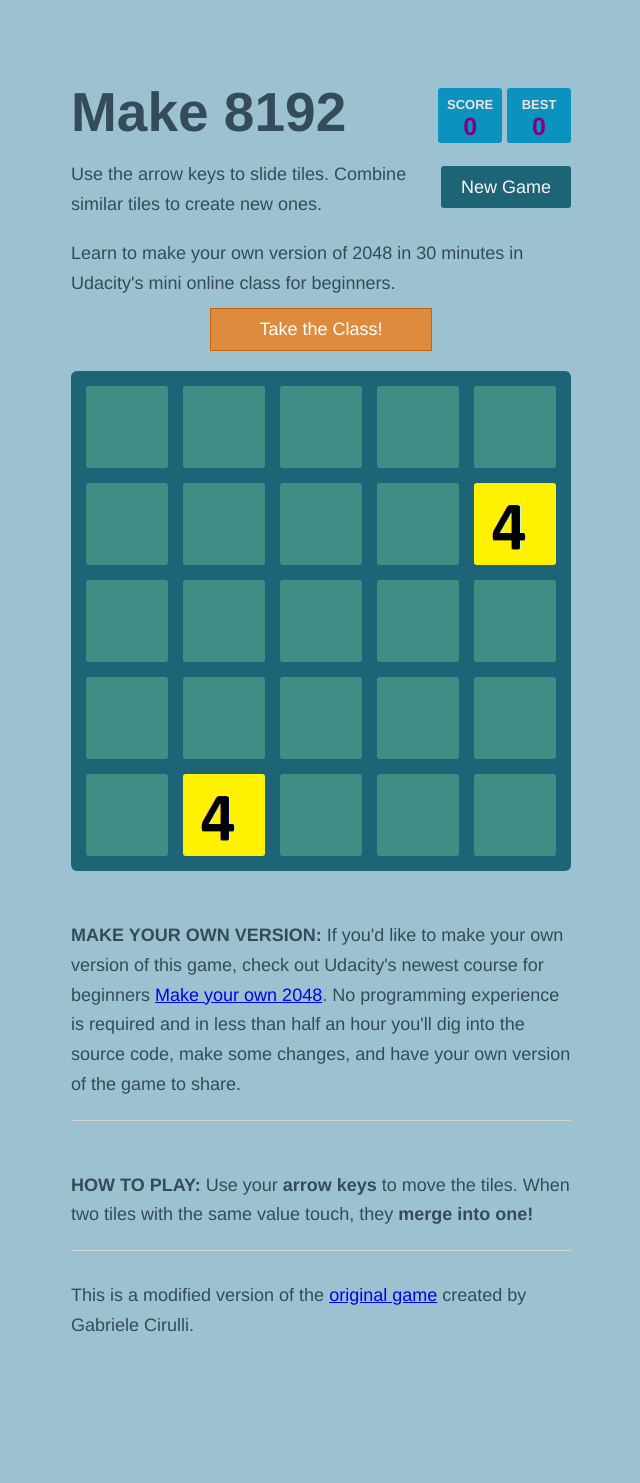
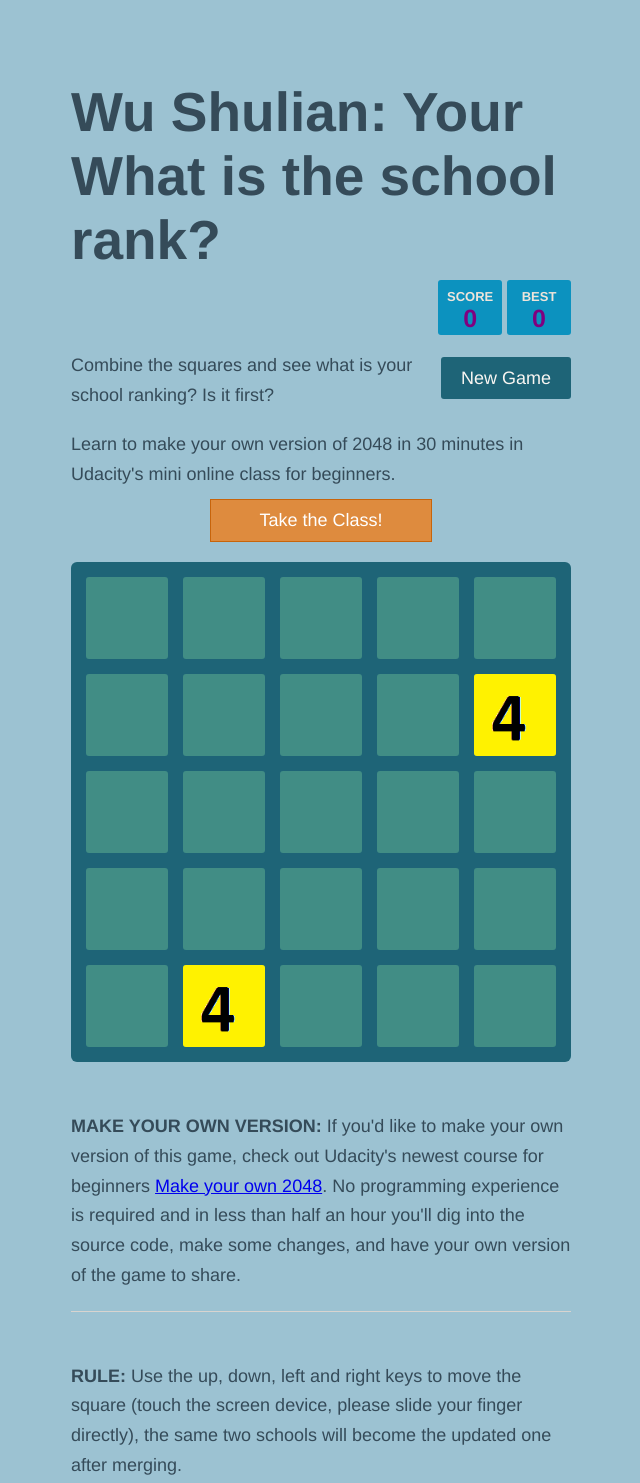
Before and after one commit to TheReal2048/Chinese-University-Ranking, a plain HTML site: page index.html in a window 1280 px wide. Shown: the top 1483 px of the page, without its empty margins (319-959 px from the left). Before the commit the page ends 1420 px from the top, so only its background shows below. Drawn offline with Linux system fonts and the light colour scheme.

Commit message:
Update index.html

```diff
--- a/index.html
+++ b/index.html
@@ -2,7 +2,7 @@
 <html lang="en" manifest="cache.appcache">
 <head>
   <meta charset="utf-8">
-  <title>Make and Play MB 8192</title>
+  <title>2048 Wushulian 2014 Edition</title>
 
   <link href="style/main.css" rel="stylesheet" type="text/css">
   <link href='http://fonts.googleapis.com/css?family=Source+Code+Pro:400,600,700' rel='stylesheet' type='text/css'>
@@ -25,7 +25,7 @@
 <body>
   <div class="container">
     <div class="heading">
-      <h1 class="title">Make 8192</h1>
+      <h1 class="title">Wu Shulian: Your What is the school rank?</h1>
       <div class="scores-container">
         <div class="score-container">0</div>
         <div class="best-container">0</div>
@@ -35,7 +35,7 @@
     <div class="above-game">
       <p class="game-intro">
       <a class="restart-button">New Game</a>
-      Use the arrow keys to slide  tiles. Combine similar tiles to create new ones.</p>
+      Combine the squares and see what is your school ranking? Is it first?</p>
 
     </div>
 
@@ -103,7 +103,7 @@
     </p>
     <hr>
     <p class="game-explanation">
-      <strong class="important">How to play:</strong> Use your <strong>arrow keys</strong> to move the tiles. When two tiles with the same value touch, they <strong>merge into one!</strong>
+      <strong class="important">Rule:</strong> Use the up, down, left and right keys to move the square (touch the screen device, please slide your finger directly), the same two schools will become the updated one after merging.
     </p>
     <hr>
     <p>
```
